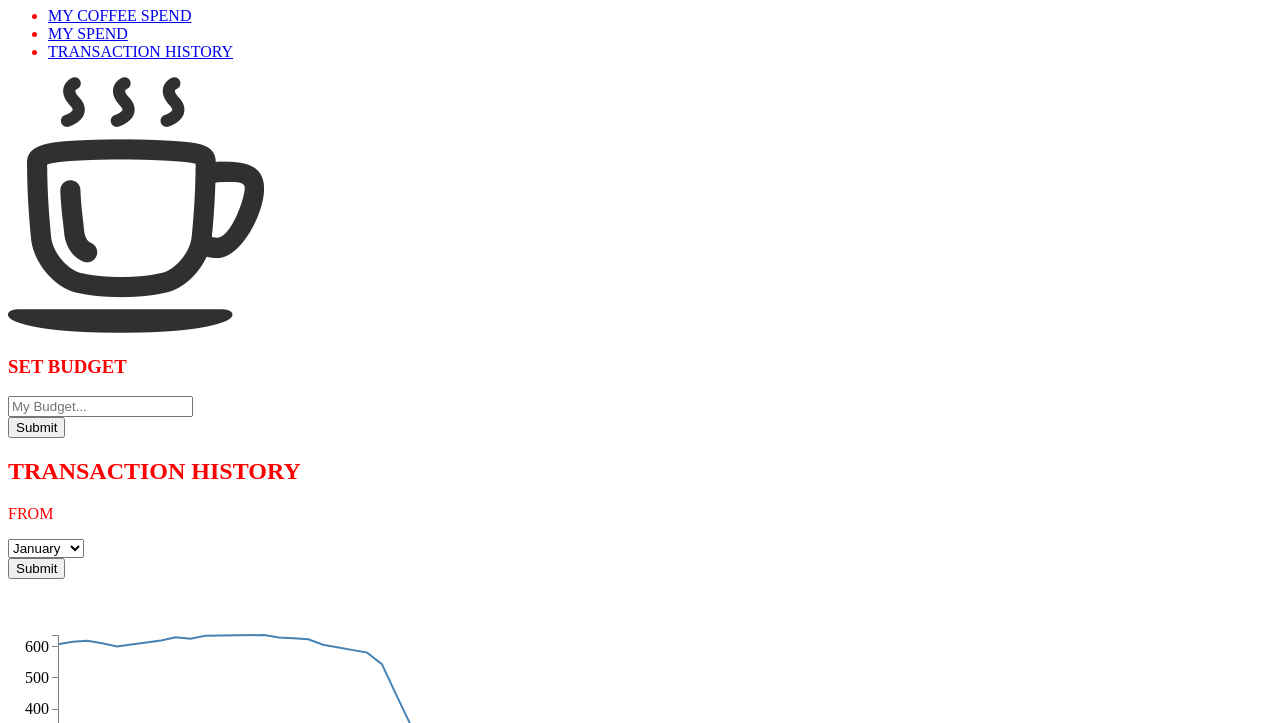
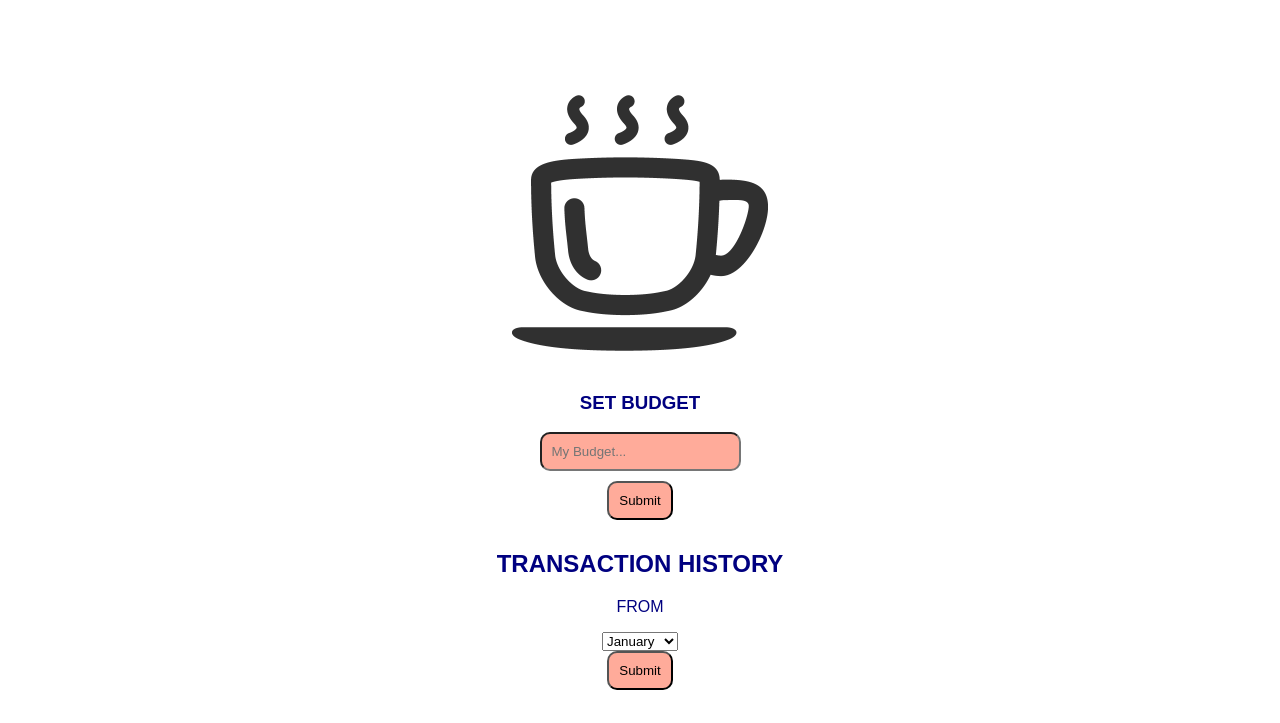
Before and after one commit to RabeaGleissner/mondo-hackday-coffee, a plain HTML site: page index.html in a window 1280 px wide. Shown: the part 73-796 px from the top of the page. Drawn offline with nearby package versions, Linux system fonts and the light colour scheme; no server answers.

Commit message:
basic frontend

```diff
--- a/index.html
+++ b/index.html
@@ -6,14 +6,15 @@
   <link rel="stylesheet" href="styles.css">
 </head>
 <body>
-<h1>Hello!</h1>
 <ul id="menu">
-  <li><a href="#logo">MY COFFEE SPEND</a></li>
-  <li><a href="#myspend">MY SPEND</a></li>
-  <li><a href="#transhist">TRANSACTION HISTORY</a></li>
+  <li id="keys1"><a href="#logo">MY COFFEE SPEND</a></li>
+  <li id="keys2"><a href="#myspend">MY SPEND</a></li>
+  <li id="keys3"><a href="#transhist">TRANSACTION HISTORY</a></li>
 </ul>
 <div class="spend">
-  <img src="coffee.ico">
+  <div class="bkgimg">
+  <!--<img src="coffee.ico">-->
+  </div>
   <h3>SET BUDGET</h3>
   <form action="spend.asp">
     <input type="text" name="fname" placeholder="My Budget...">
--- a/script.js
+++ b/script.js
@@ -18,3 +18,7 @@
     console.log( "error" );}
     )
 });
+
+//$("#menu > #keys1,#keys2,#keys3").function(){
+//
+//}
--- a/styles.css
+++ b/styles.css
@@ -1,5 +1,72 @@
+
+ul {
+    list-style-type: none;
+    margin: 0;
+    padding: 0;
+    overflow: hidden;
+    background-color: #333;
+}
+
+li {
+    /*float: left;*/
+    display: inline;
+}
+
+li a {
+    display: inline;
+    color: white;
+    text-align: center;
+    padding: 14px 16px;
+    text-decoration: none;
+    font-family: sans-serif;
+}
+#menu{
+    background-color: #869ba3;
+    padding: 10px 0;
+}
+
+#menu a:hover:not(.active){
+    background-color: #536271;
+}
+
+
+.active {
+    background-color:#869ba3;
+}
+
+
+input{
+    background-color: #ffab9a;
+    padding: 10px 0;
+    margin-bottom: 10px;
+    border-radius: 10px;
+    padding-left: 10px;
+    padding-right: 10px;
+}
+/*input[fname]{*/
+    /*background-color: yellow;*/
+/*}*/
 body {
-  color: red;
+    font-family: sans-serif;
+    color: navy;
+    text-align: center;
+}
+
+.spend{
+    padding-top: 100px;
+    background-color: white;
+    width:100%;
+    background-repeat: no-repeat;
+    background-attachment: initial;
+    background-position: center;
+}
+
+.bkgimg{
+    background-image: url('coffee.ico');
+    height:300px;
+    background-repeat: no-repeat;
+    background-attachment: initial;
+    background-position: center;
 }
 
 #graph{
```
Also changed, not shown: coffee_shop_design-sized.jpg (added).
